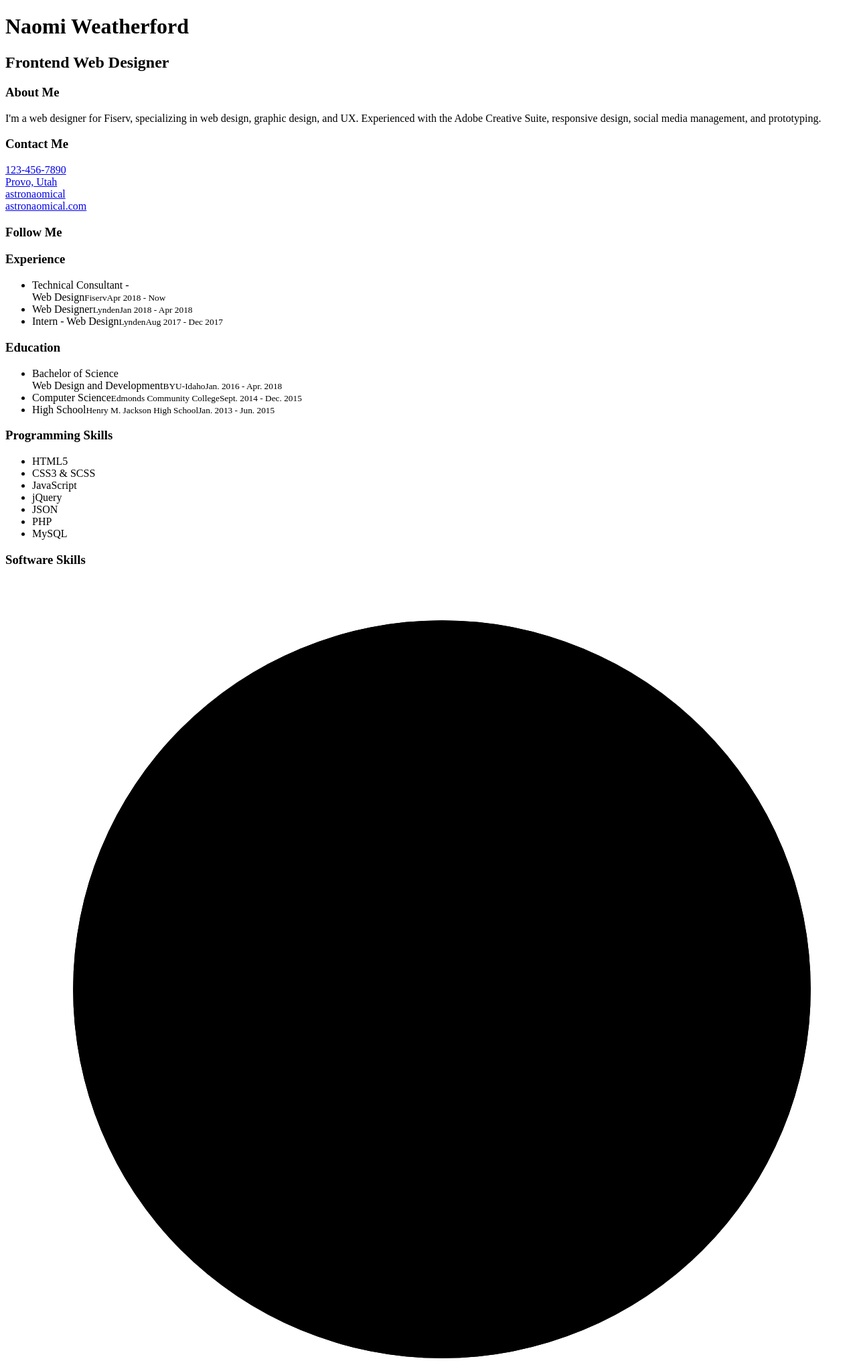
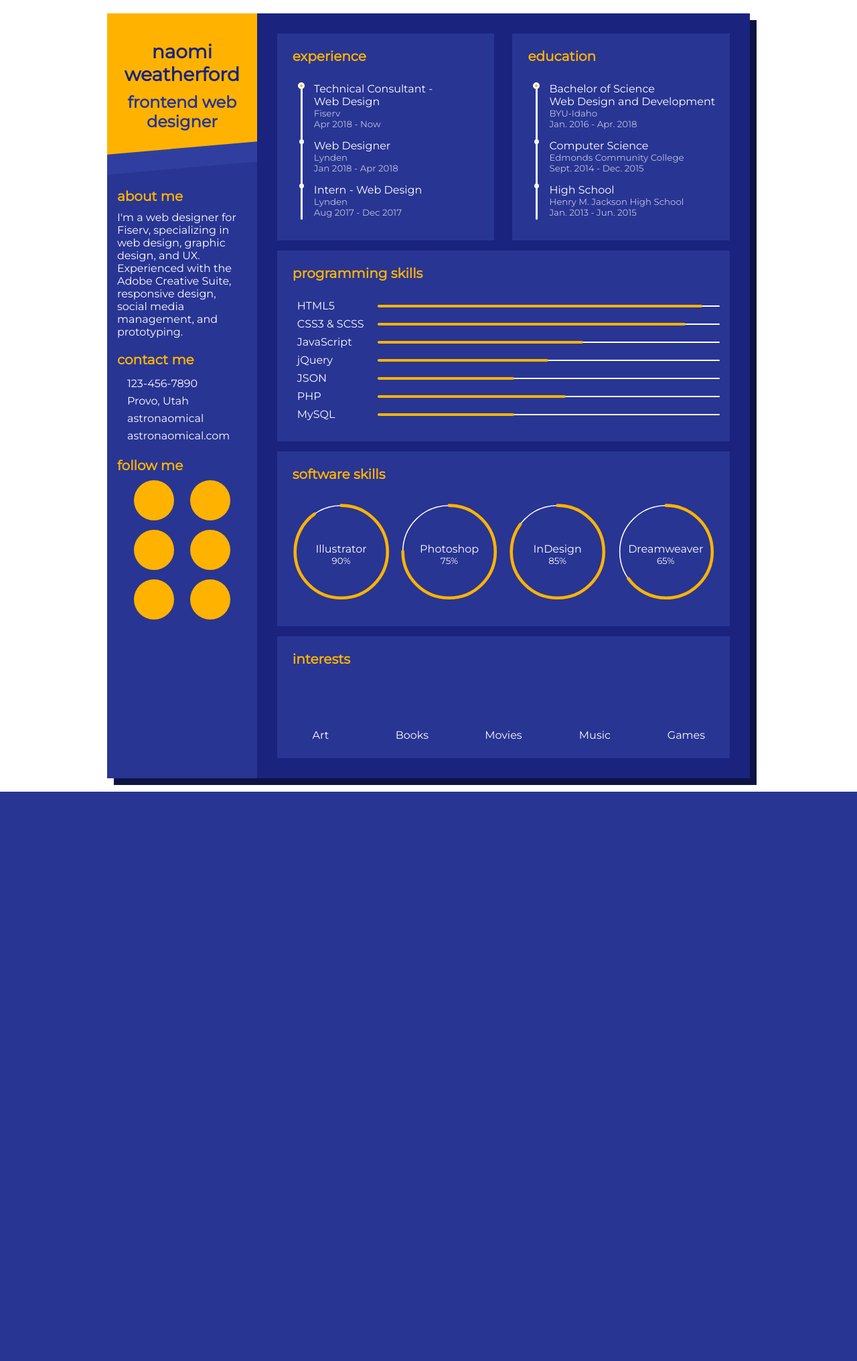
Before and after one commit to mostafa587/My_Resume, a Django app: page / in a window 1280 px wide. Shown: the top 2032 px of the page at 67% size. After the commit the page ends 1182 px from the top, so only its background shows below. Run offline with Django 5.2, Linux system fonts and the light colour scheme.

Commit message:
Add files via upload

```diff
--- /dev/null
+++ b/portfolio/static/portfolio/Js/style.js
@@ -0,0 +1,73 @@
+$(document).ready(function() {
+
+
+(function() {
+    $(".skills-prog li")
+      .find(".skills-bar")
+      .each(function(i) {
+        $(this)
+          .find(".bar")
+          .delay(i * 150)
+          .animate(
+            {
+              width:
+                $(this)
+                  .parents()
+                  .attr("data-percent") + "%"
+            },
+            1000,
+            "linear",
+            function() {
+              return $(this).css({
+                "transition-duration": ".5s"
+              });
+            }
+          );
+      });
+
+
+    $(".skills-soft li")
+      .find("svg")
+      .each(function(i) {
+        var c, cbar, circle, percent, r;
+        circle = $(this).children(".cbar");
+        r = circle.attr("r");
+        c = Math.PI * (r * 2);
+        percent = $(this)
+          .parent()
+          .data("percent");
+        cbar = (100 - percent) / 100 * c;
+        circle.css({
+          "stroke-dashoffset": c,
+          "stroke-dasharray": c
+        });
+        circle.delay(i * 150).animate(
+          {
+            strokeDashoffset: cbar
+          },
+          1000,
+          "linear",
+          function() {
+            return circle.css({
+              "transition-duration": ".3s"
+            });
+          }
+        );
+        $(this)
+          .siblings("small")
+          .prop("Counter", 0)
+          .delay(i * 150)
+          .animate(
+            {
+              Counter: percent
+            },
+            {
+              duration: 1000,
+              step: function(now) {
+                return $(this).text(Math.ceil(now) + "%");
+              }
+            }
+          );
+      });
+  }.call(this));
+});
--- /dev/null
+++ b/portfolio/static/portfolio/css/style1.css
@@ -0,0 +1,410 @@
+@import url("https://fonts.googleapis.com/css?family=Montserrat");
+ * {
+	 outline: none;
+}
+ *, *:before, *:after {
+	 -webkit-box-sizing: inherit;
+	 -moz-box-sizing: inherit;
+	 box-sizing: inherit;
+}
+ html, body {
+	 -webkit-box-sizing: border-box;
+	 -moz-box-sizing: border-box;
+	 box-sizing: border-box;
+	 margin: 0;
+	 padding: 0;
+	 -webkit-transition: 0.5s;
+	 transition: 0.5s;
+	 background: #fff;
+	 cursor: default;
+	 font-family: "Montserrat", sans-serif;
+	 font-size: 16px;
+}
+ a {
+	 text-decoration: none;
+	 color: #fff;
+	 display: block;
+	 transition-duration: 0.3s;
+}
+ ul {
+	 list-style-type: none;
+	 padding: 0;
+}
+ h3 {
+	 color: #ffb300;
+	 margin: 10px 0;
+	 text-transform: lowercase;
+	 font-size: 1.25em;
+}
+ .resume {
+	 width: 960px;
+	 background: #1a237e;
+	 color: #fff;
+	 margin: 20px auto;
+	 box-shadow: 10px 10px #0e1442;
+	 position: relative;
+	 display: flex;
+}
+ .resume .base, .resume .func {
+	 box-sizing: border-box;
+	 float: left;
+}
+ .resume .base > div, .resume .func > div {
+	 padding-bottom: 10px;
+}
+ .resume .base > div:last-of-type, .resume .func > div:last-of-type {
+	 padding-bottom: 0;
+}
+ .resume .base {
+	 width: 30%;
+	 padding: 30px 15px;
+	 background: #283593;
+	 color: #fff;
+}
+ .resume .base .profile {
+	 background: #ffb300;
+	 padding: 30px 15px 40px 15px;
+	 margin: -30px -15px 45px -15px;
+	 position: relative;
+	 z-index: 2;
+}
+ .resume .base .profile::after {
+	 content: "";
+	 position: absolute;
+	 background: #303f9f;
+	 width: 100%;
+	 height: 30px;
+	 bottom: -15px;
+	 left: 0;
+	 transform: skewY(-5deg);
+	 z-index: -1;
+}
+ .resume .base .profile .photo img {
+	 width: 100%;
+	 border-radius: 50%;
+}
+ .resume .base .profile .photo {
+	 display: flex;
+	 justify-content: center;
+	 align-items: center;
+}
+ .resume .base .profile .fa-rocket {
+	 font-size: 100px;
+	 text-align: center;
+	 margin: auto;
+	 color: #283593;
+}
+ .resume .base .profile .info {
+	 text-align: center;
+	 color: #fff;
+}
+ .resume .base .profile .info .name {
+	 margin-top: 10px;
+	 margin-bottom: 0;
+	 font-size: 1.75em;
+	 text-transform: lowercase;
+	 color: #1a237e;
+}
+ .resume .base .profile .info .job {
+	 margin-top: 10px;
+	 margin-bottom: 0;
+	 font-size: 1.5em;
+	 text-transform: lowercase;
+	 color: #283593;
+}
+ .resume .base .contact div {
+	 line-height: 24px;
+}
+ .resume .base .contact div a:hover {
+	 color: #fdd835;
+}
+ .resume .base .contact div a:hover span::after {
+	 width: 100%;
+}
+ .resume .base .contact div:hover i {
+	 color: #fdd835;
+}
+ .resume .base .contact div i {
+	 color: #ffb300;
+	 width: 20px;
+	 height: 20px;
+	 font-size: 20px;
+	 text-align: center;
+	 margin-right: 15px;
+	 transition-duration: 0.3s;
+}
+ .resume .base .contact div span {
+	 position: relative;
+}
+ .resume .base .contact div span::after {
+	 content: "";
+	 position: absolute;
+	 background: #fdd835;
+	 height: 1px;
+	 width: 0;
+	 bottom: 0;
+	 left: 0;
+	 transition-duration: 0.3s;
+}
+ .resume .base .follow .box {
+	 text-align: center;
+	 vertical-align: middle;
+}
+ .resume .base .follow .box a {
+	 display: inline-block;
+	 vertical-align: text-bottom;
+}
+ .resume .base .follow .box a:hover i {
+	 background: #fdd835;
+	 border-radius: 5px;
+	 transform: rotate(45deg) scale(0.8);
+}
+ .resume .base .follow .box a:hover i::before {
+	 transform: rotate(-45deg) scale(1.5);
+}
+ .resume .base .follow .box i {
+	 display: inline-block;
+	 font-size: 30px;
+	 background: #ffb300;
+	 width: 60px;
+	 height: 60px;
+	 border-radius: 50%;
+	 line-height: 60px;
+	 color: #283593;
+	 margin: 0 10px 10px 10px;
+	 transition-duration: 0.3s;
+}
+ .resume .base .follow .box i::before {
+	 transition-duration: 0.3s;
+}
+ .resume .base .follow .box i.fa::before {
+	 display: block;
+}
+ .resume .func {
+	 width: 100%;
+	 padding: 30px;
+}
+ .resume .func:hover > div {
+	 transition-duration: 0.5s;
+}
+ .resume .func:hover > div:hover h3 i {
+	 transform: scale(1.25);
+}
+ .resume .func:hover > div:not(:hover) {
+	 opacity: 0.5;
+}
+ .resume .func h3 {
+	 transition-duration: 0.3s;
+	 margin-top: 0;
+}
+ .resume .func h3 i {
+	 color: #283593;
+	 background: #ffb300;
+	 width: 42px;
+	 height: 42px;
+	 font-size: 20px;
+	 line-height: 42px;
+	 border-radius: 50%;
+	 text-align: center;
+	 vertical-align: middle;
+	 margin-right: 8px;
+	 transition-duration: 0.3s;
+}
+ .resume .func .work, .resume .func .edu {
+	 float: left;
+}
+ .resume .func .work small, .resume .func .edu small {
+	 display: block;
+	 opacity: 0.7;
+}
+ .resume .func .work ul li, .resume .func .edu ul li {
+	 position: relative;
+	 margin-left: 15px;
+	 padding-left: 25px;
+	 padding-bottom: 15px;
+}
+ .resume .func .work ul li:hover::before, .resume .func .edu ul li:hover::before {
+	 animation: circle 1.2s infinite;
+}
+ .resume .func .work ul li:hover span, .resume .func .edu ul li:hover span {
+	 color: #fdd835;
+}
+ @keyframes circle {
+	 from {
+		 box-shadow: 0 0 0 0px #fdd835;
+	}
+	 to {
+		 box-shadow: 0 0 0 6px rgba(255, 255, 255, 0);
+	}
+}
+ .resume .func .work ul li:first-of-type::before, .resume .func .edu ul li:first-of-type::before {
+	 width: 10px;
+	 height: 10px;
+	 left: 1px;
+}
+ .resume .func .work ul li:last-of-type, .resume .func .edu ul li:last-of-type {
+	 padding-bottom: 3px;
+}
+ .resume .func .work ul li:last-of-type::after, .resume .func .edu ul li:last-of-type::after {
+	 border-radius: 1.5px;
+}
+ .resume .func .work ul li::before, .resume .func .work ul li::after, .resume .func .edu ul li::before, .resume .func .edu ul li::after {
+	 content: "";
+	 display: block;
+	 position: absolute;
+}
+ .resume .func .work ul li::before, .resume .func .edu ul li::before {
+	 width: 7px;
+	 height: 7px;
+	 border: 3px solid #fff;
+	 background: #ffb300;
+	 border-radius: 50%;
+	 left: 3px;
+	 z-index: 1;
+}
+ .resume .func .work ul li::after, .resume .func .edu ul li::after {
+	 width: 3px;
+	 height: 100%;
+	 background: #fff;
+	 left: 5px;
+	 top: 0;
+}
+ .resume .func .work ul li span, .resume .func .edu ul li span {
+	 transition-duration: 0.3s;
+}
+ .resume .func .work {
+	 width: 48%;
+	 background: #283593;
+	 padding: 15px;
+	 margin: 0 4% 15px 0;
+}
+ .resume .func .edu {
+	 width: 48%;
+	 background: #283593;
+	 padding: 15px;
+}
+ .resume .func .skills-prog {
+	 clear: both;
+	 background: #283593;
+	 padding: 15px;
+}
+ .resume .func .skills-prog ul {
+	 margin-left: 15px;
+}
+ .resume .func .skills-prog ul li {
+	 margin-bottom: 8px;
+	 display: flex;
+	 align-items: center;
+	 transition-duration: 0.3s;
+}
+ .resume .func .skills-prog ul li:hover {
+	 color: #fdd835;
+}
+ .resume .func .skills-prog ul li:hover .skills-bar .bar {
+	 background: #fdd835;
+	 box-shadow: 0 0 0 1px #fdd835;
+}
+ .resume .func .skills-prog ul li span {
+	 display: block;
+	 width: 120px;
+}
+ .resume .func .skills-prog ul li .skills-bar {
+	 background: #fff;
+	 height: 2px;
+	 width: calc(100% - 120px);
+	 position: relative;
+	 border-radius: 2px;
+}
+ .resume .func .skills-prog ul li .skills-bar .bar {
+	 position: absolute;
+	 top: -1px;
+	 height: 4px;
+	 background: #ffb300;
+	 box-shadow: 0 0 0 #ffb300;
+	 border-radius: 5px;
+}
+ .resume .func .skills-soft {
+	 clear: both;
+	 background: #283593;
+	 padding: 15px;
+	 margin: 15px 0 0;
+}
+ .resume .func .skills-soft ul {
+	 display: flex;
+	 justify-content: space-between;
+	 text-align: center;
+}
+ .resume .func .skills-soft ul li {
+	 position: relative;
+}
+ .resume .func .skills-soft ul li:hover svg .cbar {
+	 stroke: #fdd835;
+	 stroke-width: 4px;
+}
+ .resume .func .skills-soft ul li:hover span, .resume .func .skills-soft ul li:hover small {
+	 transform: scale(1.2);
+}
+ .resume .func .skills-soft ul li svg {
+	 width: 95%;
+	 fill: transparent;
+	 transform: rotate(-90deg);
+}
+ .resume .func .skills-soft ul li svg circle {
+	 stroke-width: 1px;
+	 stroke: #fff;
+}
+ .resume .func .skills-soft ul li svg .cbar {
+	 stroke-width: 3px;
+	 stroke: #ffb300;
+	 stroke-linecap: round;
+}
+ .resume .func .skills-soft ul li span, .resume .func .skills-soft ul li small {
+	 position: absolute;
+	 display: block;
+	 width: 100%;
+	 top: 52%;
+	 transition-duration: 0.3s;
+}
+ .resume .func .skills-soft ul li span {
+	 top: 40%;
+}
+ .resume .func .interests {
+	 background: #283593;
+	 margin: 15px 0 0;
+	 padding: 15px;
+}
+ .resume .func .interests-items {
+	 box-sizing: border-box;
+	 padding: 0 0 15px;
+	 width: 100%;
+	 text-align: center;
+	 display: flex;
+	 justify-content: space-between;
+}
+ .resume .func .interests-items div {
+	 display: flex;
+	 flex-direction: column;
+	 justify-content: center;
+	 align-items: center;
+	 width: 100px;
+	 height: 100px;
+	 border-radius: 50%;
+}
+ .resume .func .interests-items div:hover i {
+	 transform: scale(1.2);
+}
+ .resume .func .interests-items div:hover span {
+	 color: #fdd835;
+	 transition-duration: 0.3s;
+}
+ .resume .func .interests-items div i {
+	 font-size: 45px;
+	 width: 60px;
+	 height: 60px;
+	 line-height: 60px;
+	 color: #ffb300;
+	 transition-duration: 0.3s;
+}
+ .resume .func .interests-items div span {
+	 display: block;
+}
--- a/portfolio/templates/portfolio/html.html
+++ b/portfolio/templates/portfolio/html.html
@@ -1,12 +1,17 @@
+{% load static %}
+
+
 <!DOCTYPE html>
 <html lang="en">
 <head>
     <meta charset="UTF-8">
     <meta name="viewport" content="width=device-width, initial-scale=1.0">
     <title>Document</title>
+    <link rel="stylesheet" href="{% static '/portfolio/css/style1.css' %}">
+    <script src="https://code.jquery.com/jquery-3.6.0.min.js"></script>
 </head>
 <body>
-
+  <script src="{% static 'portfolio/js/style.js' %}"></script>
     <div class="resume">
         <div class="base">
           <div class="profile">
```
Also changed, not shown: My_Resume/settings.py (+8 -2 lines).
